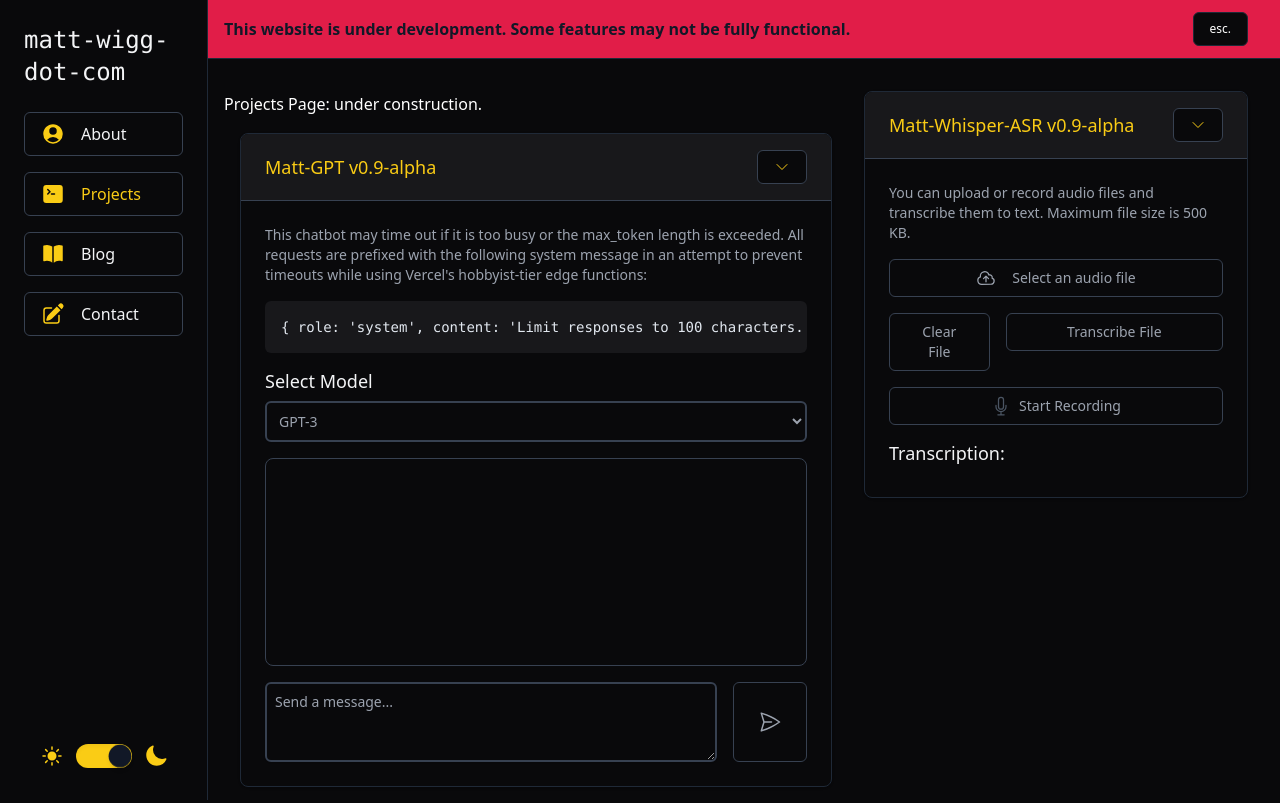
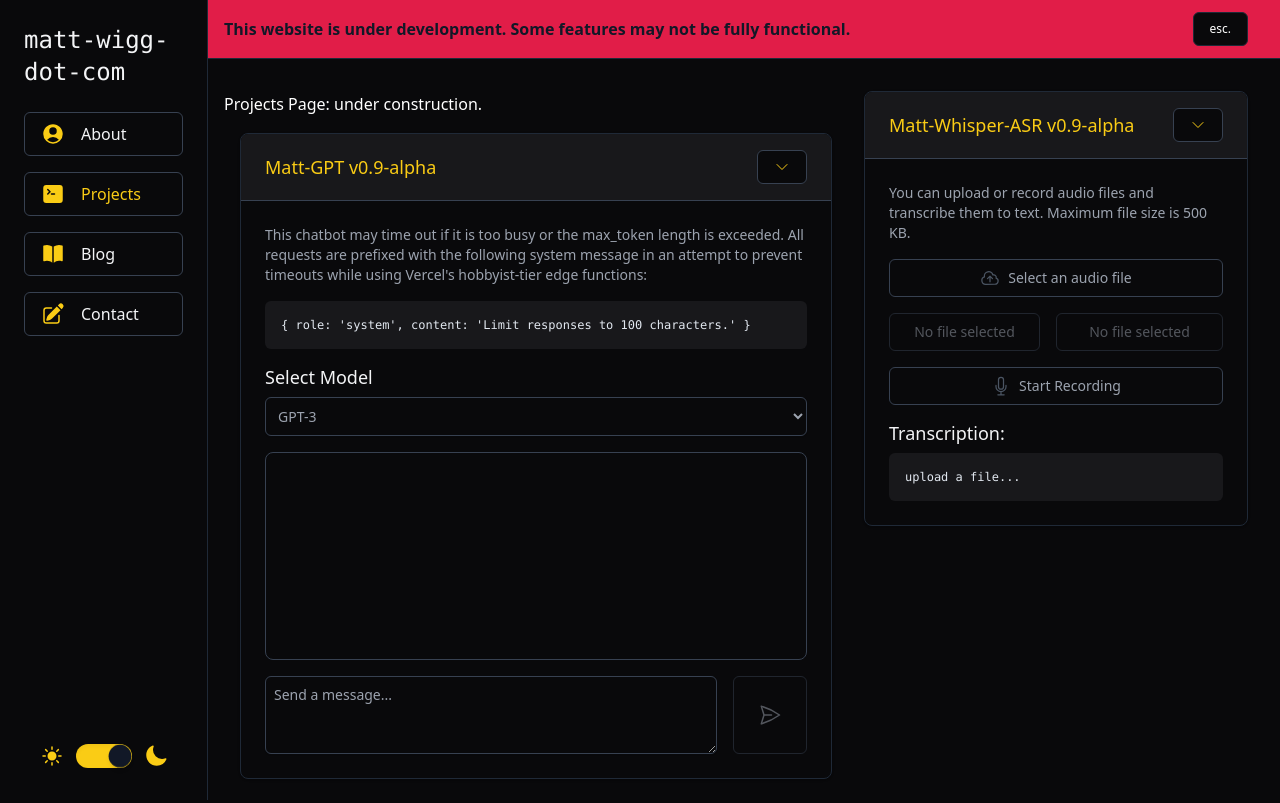
Before and after one commit to matt-wigg/matt-wigg-dot-com, a Next.js app: page /projects in a window 1280 px wide. Built offline with nearby package versions, Linux system fonts and the light colour scheme.

Commit message:
improve matt-whisper func and css

```diff
--- a/src/components/AudioForm/AudioForm.tsx
+++ b/src/components/AudioForm/AudioForm.tsx
@@ -4,6 +4,8 @@ import {
   CloudArrowUpIcon,
   ArrowPathIcon,
   DocumentTextIcon,
+  CheckCircleIcon,
+  XCircleIcon,
 } from '@heroicons/react/24/outline'; // Added DocumentTextIcon for file representation
 import ContentCard from '@/components/ContentCard/ContentCard';
 import Button from '@/components/Button';
@@ -53,7 +55,6 @@ const AudioForm = ({ show }: { show: boolean }) => {
         console.log(error);
       } finally {
         setLoading(false);
-        setAudioFile(null); // Clear the staged file
       }
     }
   };
@@ -67,6 +68,7 @@ const AudioForm = ({ show }: { show: boolean }) => {
 
   const handleClearFile = () => {
     setAudioFile(null);
+    setText(''); // Clear the transcription response
   };
 
   return (
@@ -82,7 +84,7 @@ const AudioForm = ({ show }: { show: boolean }) => {
             </span>
           </p>
           <form onSubmit={handleSubmit}>
-            <div className='grid grid-cols-1 gap-4 md:grid-cols-3'>
+            <div className='grid grid-cols-1 gap-4 md:grid-cols-2'>
               <div className='md:col-span-3'>
                 <input
                   type='file'
@@ -129,11 +131,11 @@ const AudioForm = ({ show }: { show: boolean }) => {
                   `}
                 >
                   {loading ? (
-                    <ArrowPathIcon className='h-5 w-5 mr-4 text-gray-600 dark:text-gray-400 animate-spin' />
+                    <ArrowPathIcon className='h-5 w-5 mr-2 text-gray-600 animate-spin' />
                   ) : audioFile ? (
-                    <DocumentTextIcon className='h-5 w-5 mr-4 text-gray-600 dark:text-gray-400' />
+                    <DocumentTextIcon className='h-5 w-5 mr-2 text-gray-600' />
                   ) : (
-                    <CloudArrowUpIcon className='h-5 w-5 mr-4 text-gray-600 dark:text-gray-400' />
+                    <CloudArrowUpIcon className='h-5 w-5 mr-2 text-gray-600' />
                   )}
                   {audioFile ? audioFile.name : 'Select an audio file'}
                 </label>
@@ -141,23 +143,46 @@ const AudioForm = ({ show }: { show: boolean }) => {
               <div className='md:col-span-1'>
                 <Button
                   onClick={handleClearFile}
-                  className='w-full bg-white dark:bg-zinc-950 hover:bg-gray-100 dark:hover:bg-zinc-900 rounded-md px-6 py-2 border border-gray-700 dark:border-gray-700 flex items-center justify-center'
-                  disabled={loading}
+                  className='w-full bg-white dark:bg-zinc-950 rounded-md px-6 py-2 border border-gray-700 dark:border-gray-700 flex items-center justify-center'
+                  disabled={!audioFile || loading}
                 >
-                  Clear File
+                  {audioFile && (
+                    <XCircleIcon className='h-5 w-5 mr-2 text-gray-600' />
+                  )}
+                  {!audioFile ? 'No file selected' : 'Clear File'}
                 </Button>
               </div>
               <div className='md:col-span-2'>
                 <Button
                   type='submit'
-                  className='w-full bg-white dark:bg-zinc-950 rounded-md px-6 py-2 border border-gray-700 dark:border-gray-700 flex items-center justify-center'
+                  className={`
+    w-full
+    bg-white
+    dark:bg-zinc-950
+    rounded-md
+    px-6
+    py-2
+    border
+    flex
+    items-center
+    justify-center
+  `}
                   disabled={!audioFile || loading}
+                  title={!audioFile ? 'audio file required' : ''}
                 >
                   <div className='flex items-center justify-center'>
                     {loading ? (
-                      <ArrowPathIcon className='h-6 w-6 text-gray-600 dark:text-gray-400 group-hover:text-yellow-400 dark:group-hover:text-yellow-400 animate-spin' />
+                      <>
+                        <ArrowPathIcon className='h-5 w-5 mr-2 text-gray-600 group-hover:text-yellow-400 dark:group-hover:text-yellow-400 animate-spin' />{' '}
+                        {'Transcribing'}
+                      </>
+                    ) : !audioFile ? (
+                      'No file selected'
                     ) : (
-                      'Transcribe File'
+                      <>
+                        <CheckCircleIcon className='h-5 w-5 mr-2 text-gray-600 group-hover:text-yellow-400 dark:group-hover:text-yellow-400' />
+                        {'Transcribe File'}
+                      </>
                     )}
                   </div>
                 </Button>
@@ -168,7 +193,9 @@ const AudioForm = ({ show }: { show: boolean }) => {
           <span className='block mb-2 text-lg font-medium leading-6 text-gray-900 dark:text-gray-100'>
             Transcription:
           </span>
-          <p className='text-sm dark:text-gray-300'>{text}</p>
+          <pre className='whitespace-pre-wrap bg-gray-500 dark:bg-zinc-900 text-slate-200 rounded-md overflow-auto p-4 text-xs'>
+            <code>{text ? text : 'upload a file...'}</code>
+          </pre>
         </>
       }
     />
--- a/src/components/AudioForm/AudioRecorder.tsx
+++ b/src/components/AudioForm/AudioRecorder.tsx
@@ -127,7 +127,9 @@ const AudioRecorder: React.FC<AudioRecorderProps> = ({ onRecord }) => {
             paddingBottom: '1rem',
           }}
         >
-          <audio ref={audioRef} controls />
+          <div className='flex justify-center items-center'>
+            <audio className='w-full' ref={audioRef} controls />
+          </div>
         </div>
       )}
     </div>
--- a/src/components/Button.tsx
+++ b/src/components/Button.tsx
@@ -3,12 +3,19 @@ import PropTypes from 'prop-types';
 
 interface ButtonProps extends ButtonHTMLAttributes<HTMLButtonElement> {
   children: React.ReactNode;
+  disabled?: boolean;
 }
 
-const Button: React.FC<ButtonProps> = ({ children, className, ...props }) => {
+const Button: React.FC<ButtonProps> = ({
+  children,
+  className,
+  disabled,
+  ...props
+}) => {
   return (
     <button
       {...props}
+      disabled={disabled}
       className={`
         // Layout
         flex
@@ -19,8 +26,6 @@ const Button: React.FC<ButtonProps> = ({ children, className, ...props }) => {
 
         // Colors
         bg-white
-        hover:text-yellow-400
-        hover:bg-gray-100
         focus:ring-yellow-400
 
         // Border
@@ -34,7 +39,13 @@ const Button: React.FC<ButtonProps> = ({ children, className, ...props }) => {
 
         // Dark mode
         dark:bg-zinc-950
-        dark:hover:bg-zinc-900
+
+        // Disabled
+        ${
+          disabled
+            ? 'opacity-50 cursor-not-allowed'
+            : 'hover:text-yellow-400 hover:bg-gray-100 dark:hover:bg-zinc-900'
+        }
 
         ${className}
       `}
@@ -47,6 +58,7 @@ const Button: React.FC<ButtonProps> = ({ children, className, ...props }) => {
 Button.propTypes = {
   children: PropTypes.node.isRequired,
   className: PropTypes.string,
+  disabled: PropTypes.bool,
 };
 
 export default Button;
--- a/src/components/ChatForm.tsx
+++ b/src/components/ChatForm.tsx
@@ -76,7 +76,7 @@ const ChatForm = ({ show }: { show: boolean }) => {
               Vercel&apos;s hobbyist-tier edge functions:
             </span>
           </p>
-          <pre className='bg-gray-500 dark:bg-zinc-900 text-slate-200 rounded-md overflow-auto p-4 text-sm'>
+          <pre className='bg-gray-500 dark:bg-zinc-900 text-slate-200 rounded-md overflow-auto p-4 text-xs'>
             <code>
               {`{ role: 'system', content: 'Limit responses to 100 characters.' }`}
             </code>
@@ -92,7 +92,7 @@ const ChatForm = ({ show }: { show: boolean }) => {
               id='model-selection'
               value={selectedModel}
               onChange={(e) => setSelectedModel(e.target.value)}
-              className='w-full dark:bg-transparent dark:border-gray-700 border-gray-700 border-2 shadow-sm sm:text-sm rounded-md p-2 focus:ring-1 focus:ring-yellow-400 focus:outline-none'
+              className='w-full dark:bg-transparent dark:border-gray-700 border-gray-700 border shadow-sm sm:text-sm rounded-md p-2 focus:ring-1 focus:ring-yellow-400 focus:outline-none'
             >
               <option value='gpt-3'>GPT-3</option>
               <option value='gpt-4'>GPT-4</option>
@@ -131,7 +131,7 @@ const ChatForm = ({ show }: { show: boolean }) => {
                     handleSubmit(e);
                   }
                 }}
-                className={`flex-grow dark:bg-transparent dark:border-gray-700 border-gray-700 border-2 shadow-sm sm:text-sm rounded-md p-2 focus:ring-1 focus:ring-yellow-400 focus:outline-none ${
+                className={`flex-grow dark:bg-transparent dark:border-gray-700 border-gray-700 border shadow-sm sm:text-sm rounded-md p-2 focus:ring-1 focus:ring-yellow-400 focus:outline-none ${
                   loading && 'opacity-50'
                 }`}
                 disabled={loading}
```
